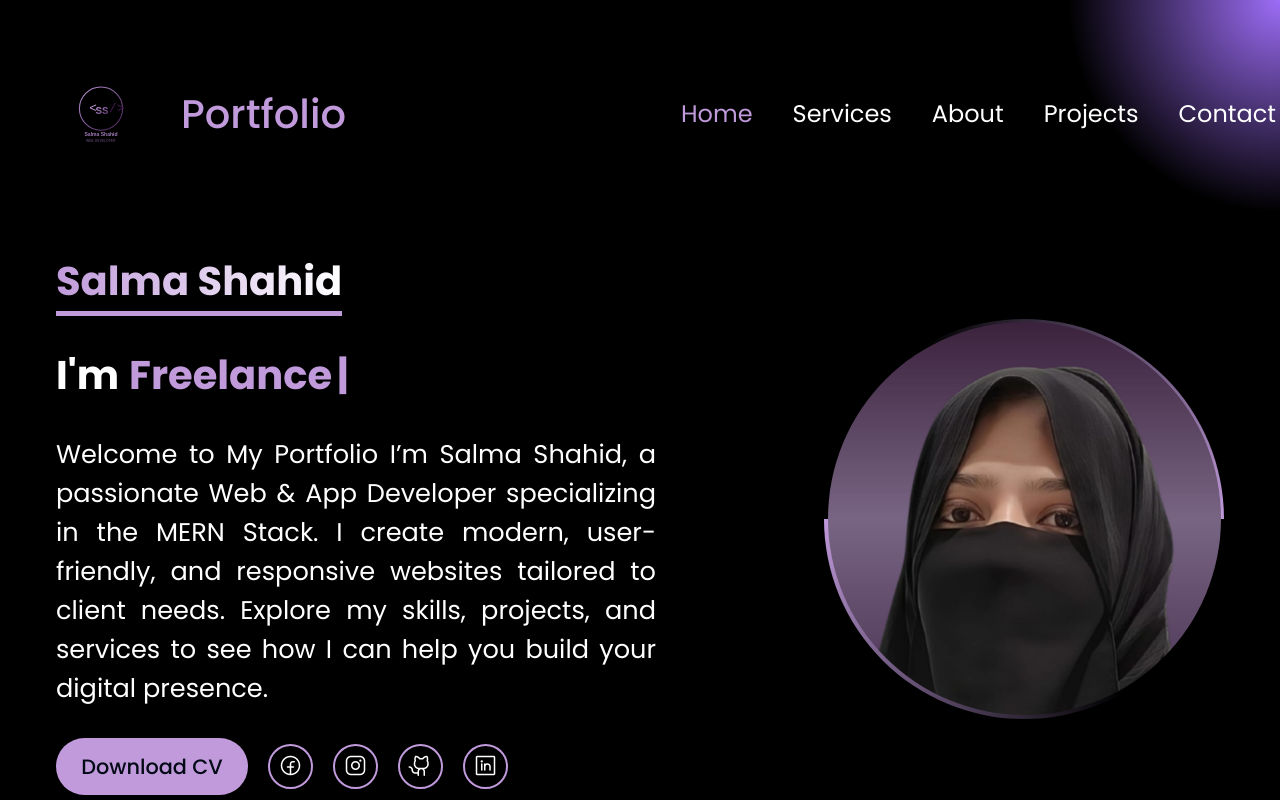
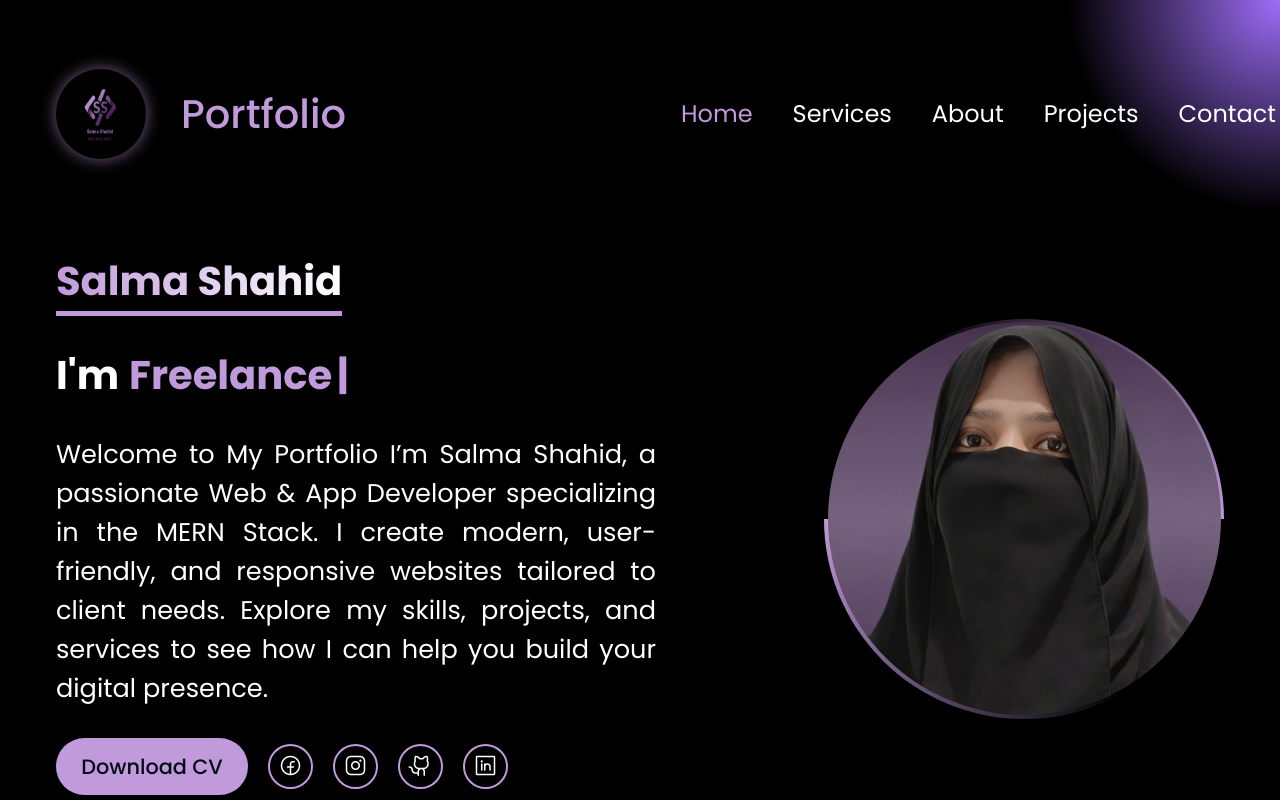
Before and after one commit to Salma-Shahid/salma-shahid-portfolio, a plain HTML site: page index.html in a window 1280 px wide. Shown: the top 800 px of the page. Drawn offline with nearby package versions, Linux system fonts and the light colour scheme; a web font is replaced by a local one.

Commit message:
portfolio img and logo img updation

```diff
--- a/index.html
+++ b/index.html
@@ -4,11 +4,7 @@
     <meta charset="UTF-8" />
     <meta name="viewport" content="width=device-width, initial-scale=1.0" />
     <title>Salma Shahid | Web & App Developer | MERN Stack Portfolio</title>
-    <link
-      rel="shortcut icon"
-      href="./images/salma-shahid-logo.svg"
-      type="image/x-icon"
-    />
+    <link rel="shortcut icon" href="./images/logo.png" type="image/x-icon" />
     <!-- style sheet links -->
     <link rel="stylesheet" href="style.css" />
     <link rel="stylesheet" href="laptop.css" />
@@ -55,7 +51,7 @@
     <div class="main-container">
       <header>
         <div class="brand-info">
-          <img src="./images/salma-shahid-logo.svg" alt="" />
+          <img src="./images/logo.png" alt="" />
           <h2>Portfolio</h2>
         </div>
         <div class="menu-area">
@@ -116,7 +112,7 @@
 
         <div class="img-container">
           <img
-            src="./images/profile-img.jpeg"
+            src="./images/profile-img1.jpeg"
             alt="profile-picture"
             title="profile-picture"
             loading="lazy"
--- a/style.css
+++ b/style.css
@@ -69,6 +69,7 @@ header {
   width: 70px;
   height: 70px;
   border-radius: 50%;
+  filter: drop-shadow(0 0 8px rgba(192,154,219,0.6));
 }
 .brand-info h2 {
   font-size: 1.7rem;
```
Also changed, not shown: images/logo.png (added), images/profile-img-2.jpeg (deleted), images/profile-img1.jpeg (added).
